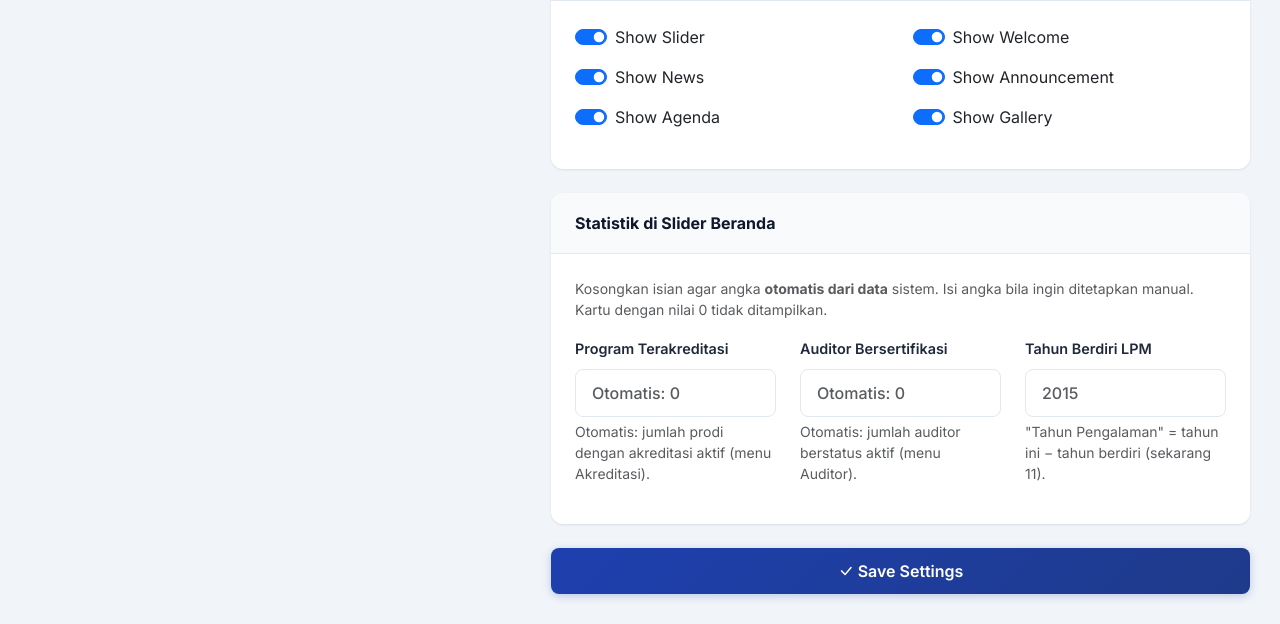
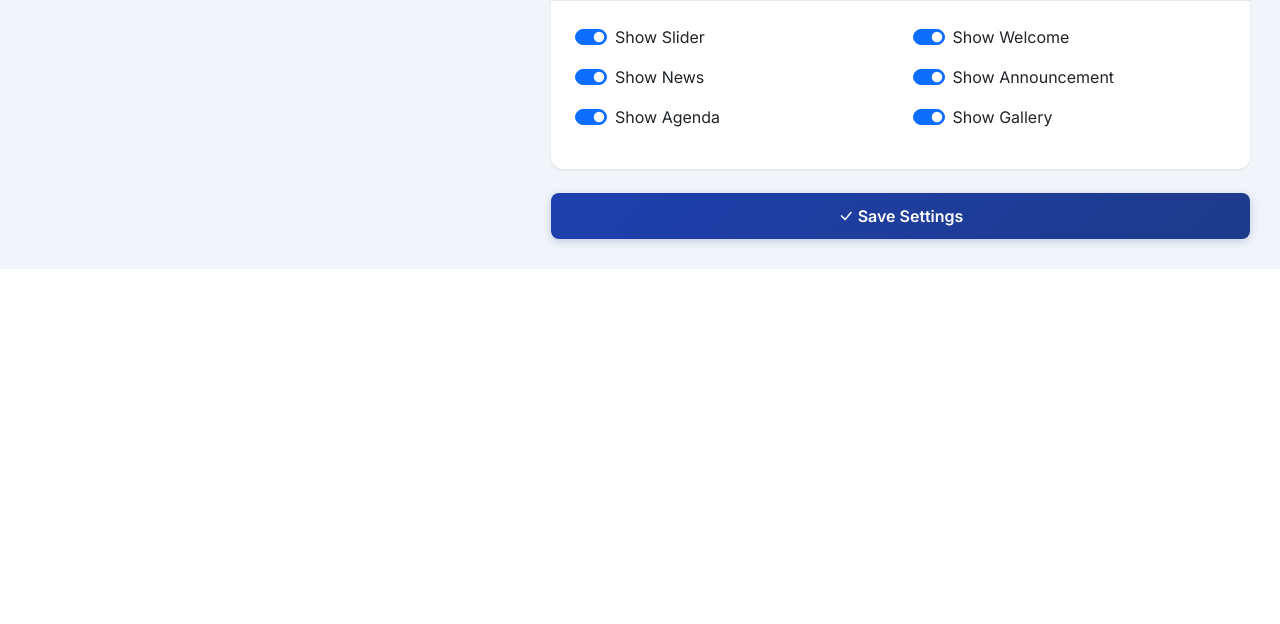
Before and after one commit to Gudangsoft/LPM, a Laravel app: page /admin/pengaturan/template in a window 1280 px wide. Shown: the part 852-1476 px from the top of the page. After the commit the page ends 1121 px from the top, so only its background shows below. Run offline with Laravel 12, Linux system fonts and the light colour scheme; the visitor is signed in with stand-in values (Sample User, id 1); data comes from the database, SQL or seed files in the repository; data that the repository does not hold is empty.

Commit message:
refactor: remove unused statistics logic and related UI elements from home and template views

```diff
--- a/app/Http/Controllers/Admin/PengaturanController.php
+++ b/app/Http/Controllers/Admin/PengaturanController.php
@@ -77,14 +77,6 @@ class PengaturanController extends Controller
     {
         $settings = $request->input('settings', []);
 
-        // Statistik slider beranda: isian kosong = kembali otomatis dari data.
-        foreach (['hero_stat_prodi', 'hero_stat_auditor', 'hero_tahun_berdiri'] as $key) {
-            if (array_key_exists($key, $settings)) {
-                $value = trim((string) $settings[$key]);
-                $settings[$key] = ctype_digit($value) ? $value : '';
-            }
-        }
-
         foreach ($settings as $key => $value) {
             if ($value !== null) {
                 Pengaturan::set($key, $value, 'text', 'template');
--- a/app/Http/Controllers/HomeController.php
+++ b/app/Http/Controllers/HomeController.php
@@ -8,10 +8,6 @@ use App\Models\Agenda;
 use App\Models\Pengumuman;
 use App\Models\Galeri;
 use App\Models\Halaman;
-use App\Models\StrukturOrganisasi;
-use App\Models\Pengaturan;
-use App\Models\Akreditasi;
-use App\Models\Auditor;
 
 class HomeController extends Controller
 {
@@ -25,42 +21,13 @@ class HomeController extends Controller
 
         $sambutanKetua = Halaman::where('slug', 'sambutan-ketua')->first();
 
-        // Statistik slider: otomatis dari data, bisa ditimpa di Pengaturan > Template.
-        $auto = static::autoStats();
-        $manual = fn (string $key) => ctype_digit((string) Pengaturan::get($key, '')) ? (int) Pengaturan::get($key) : null;
-        $stats = [
-            'prodi' => $manual('hero_stat_prodi') ?? $auto['prodi'],
-            'auditor' => $manual('hero_stat_auditor') ?? $auto['auditor'],
-            'tahun' => $auto['tahun'],
-        ];
-
         return view('frontend.home', compact(
             'sliders',
             'berita',
             'pengumuman',
             'agenda',
             'galeri',
-            'sambutanKetua',
-            'stats'
+            'sambutanKetua'
         ));
     }
-
-    /**
-     * Angka statistik otomatis dari data sistem.
-     */
-    public static function autoStats(): array
-    {
-        $berdiri = (int) Pengaturan::get('hero_tahun_berdiri', 2015) ?: 2015;
-
-        return [
-            // prodi yang punya akreditasi aktif dan belum kedaluwarsa
-            'prodi' => Akreditasi::query()
-                ->where('status', 'aktif')
-                ->where(fn ($q) => $q->whereNull('tanggal_kadaluarsa')->orWhere('tanggal_kadaluarsa', '>=', now()->toDateString()))
-                ->distinct()
-                ->count('prodi_id'),
-            'auditor' => Auditor::where('status', 'aktif')->count(),
-            'tahun' => max(0, now()->year - $berdiri),
-        ];
-    }
 }
--- a/resources/views/admin/pengaturan/template.blade.php
+++ b/resources/views/admin/pengaturan/template.blade.php
@@ -193,37 +193,6 @@
                     </div>
                 </div>
 
-                @php($auto = \App\Http\Controllers\HomeController::autoStats())
-                <div class="card mb-4">
-                    <div class="card-header">Statistik di Slider Beranda</div>
-                    <div class="card-body">
-                        <p class="small text-muted mb-3">
-                            Kosongkan isian agar angka <strong>otomatis dari data</strong> sistem. Isi angka bila ingin ditetapkan manual.
-                            Kartu dengan nilai 0 tidak ditampilkan.
-                        </p>
-                        <div class="row">
-                            <div class="col-md-4 mb-3">
-                                <label class="form-label" for="hero_stat_prodi">Program Terakreditasi</label>
-                                <input type="number" min="0" class="form-control" id="hero_stat_prodi" name="settings[hero_stat_prodi]"
-                                       value="{{ $settings['hero_stat_prodi'] ?? '' }}" placeholder="Otomatis: {{ $auto['prodi'] }}">
-                                <div class="form-text">Otomatis: jumlah prodi dengan akreditasi aktif (menu Akreditasi).</div>
-                            </div>
-                            <div class="col-md-4 mb-3">
-                                <label class="form-label" for="hero_stat_auditor">Auditor Bersertifikasi</label>
-                                <input type="number" min="0" class="form-control" id="hero_stat_auditor" name="settings[hero_stat_auditor]"
-                                       value="{{ $settings['hero_stat_auditor'] ?? '' }}" placeholder="Otomatis: {{ $auto['auditor'] }}">
-                                <div class="form-text">Otomatis: jumlah auditor berstatus aktif (menu Auditor).</div>
-                            </div>
-                            <div class="col-md-4 mb-3">
-                                <label class="form-label" for="hero_tahun_berdiri">Tahun Berdiri LPM</label>
-                                <input type="number" min="1950" max="{{ now()->year }}" class="form-control" id="hero_tahun_berdiri" name="settings[hero_tahun_berdiri]"
-                                       value="{{ $settings['hero_tahun_berdiri'] ?? '' }}" placeholder="2015">
-                                <div class="form-text">"Tahun Pengalaman" = tahun ini − tahun berdiri (sekarang {{ $auto['tahun'] }}).</div>
-                            </div>
-                        </div>
-                    </div>
-                </div>
-
                 <div class="d-grid">
                     <button type="submit" class="btn btn-primary">
                         <i class="bi bi-check-lg me-1"></i>{{ __('admin.save_settings') }}
```
Also changed, not shown: resources/views/frontend/home.blade.php (+0 -17 lines).
